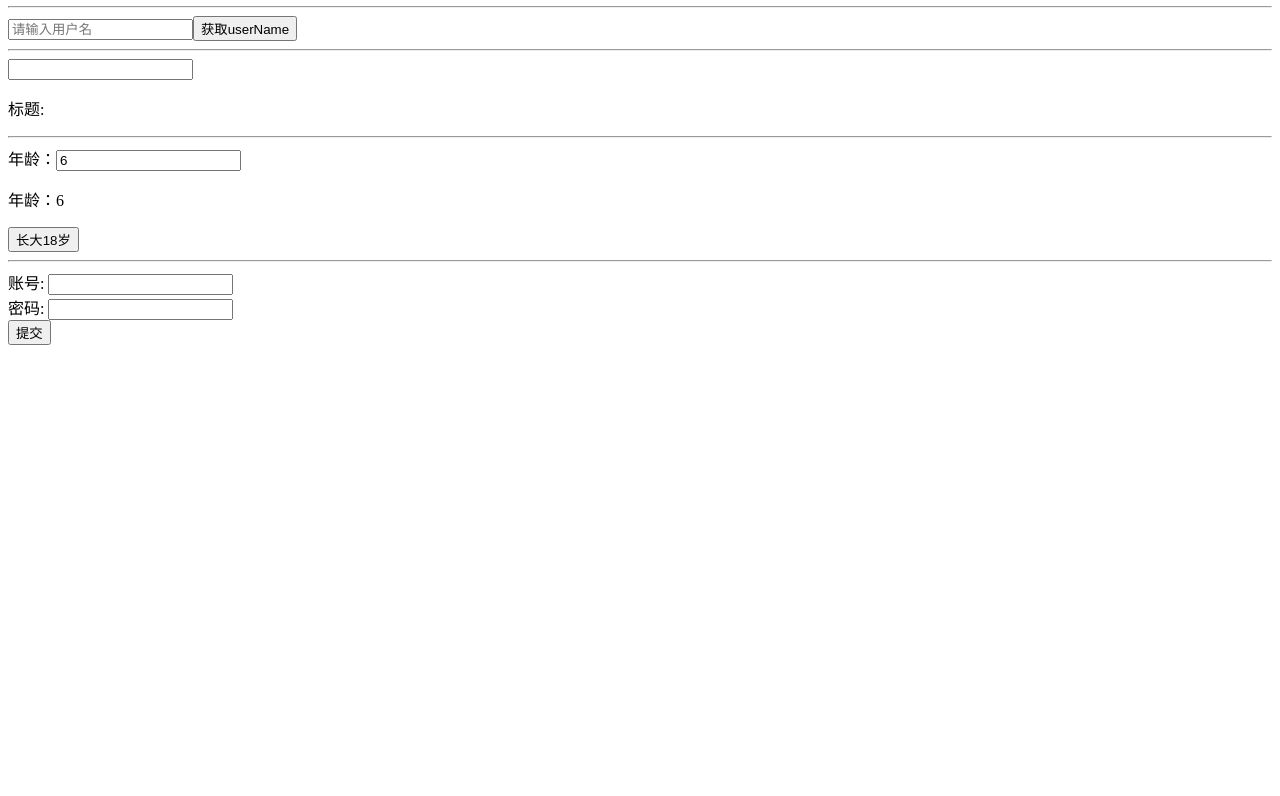
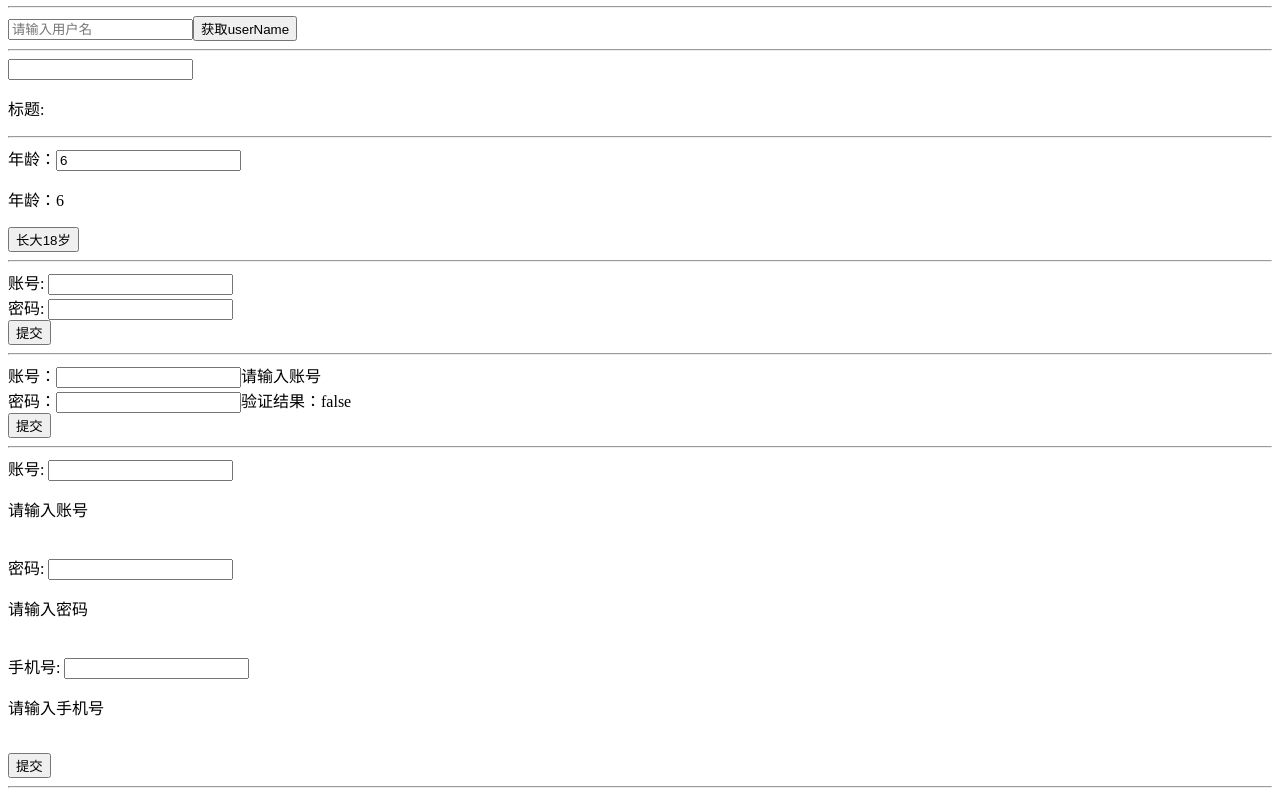
Before and after one commit to szlsay/STAngular, an Angular app: page / in a window 1280 px wide. Shown: the part 1260-2056 px from the top of the page. Before the commit the page ends 1613 px from the top, so only its background shows below. Built offline with nearby package versions, Linux system fonts and the light colour scheme.

Commit message:
fix:表单验证

```diff
--- a/src/app/sthome/sthome.component.html
+++ b/src/app/sthome/sthome.component.html
@@ -106,3 +106,38 @@
   <br>
   <button (click)="subFormFun()">提交</button>
 </form>
+<hr>
+
+<!-- 表单验证 -->
+<form  action="">
+  账号：<input required #nameInp="ngModel" type="text" [(ngModel)]="fromData.name" name="userName">
+  <span *ngIf="!nameInp.valid">请输入账号</span>
+  <br>
+  密码：<input required  #pasInp="ngModel" type="text" [(ngModel)]="fromData.password" name="password">
+  <span>验证结果：{{pasInp.valid }}</span>
+  <br>
+  <button (click)="subBtnFun(nameInp)">提交</button>
+</form>
+<hr>
+<!-- 自定义表单验证 -->
+<form [formGroup]="valiDataForm">
+  <label>
+    账号: <input required type="text" formControlName="userName">
+  </label>
+  <p *ngIf="valiDataForm.get('userName')?.errors?.['required']">请输入账号</p>
+  <p *ngIf="valiDataForm.get('userName')?.errors?.['minlength']?.requiredLength
+  ||valiDataForm.get('userName')?.errors?.['maxlength']?.requiredLength">账号长度在6-18位之间</p>
+  <br>
+  <label>
+    密码: <input type="password" formControlName="password">
+  </label>
+  <p *ngIf="valiDataForm.get('password')?.errors?.['msg']">{{valiDataForm.get('password')?.errors?.['msg']}}</p>
+  <br>
+  <label>
+    手机号: <input type="text" formControlName="phone">
+  </label>
+  <p *ngIf="valiDataForm.get('phone')?.errors?.['msg']">{{valiDataForm.get('phone')?.errors?.['msg']}}</p>
+  <br>
+  <button (click)="subvaliDataFormFun()">提交</button>
+</form>
+<hr>
--- a/src/app/sthome/sthome.component.ts
+++ b/src/app/sthome/sthome.component.ts
@@ -1,5 +1,5 @@
 import { Component, OnInit, Input, EventEmitter, Output } from '@angular/core';
-import { FormControl, FormGroup } from '@angular/forms';
+import { FormBuilder, FormControl, FormGroup, Validators } from '@angular/forms';
 
 @Component({
   selector: 'app-sthome',
@@ -37,7 +37,40 @@ export class STHomeComponent implements OnInit {
     password: new FormControl(''),
   });
 
-  constructor() { }
+  fromData={
+    name:'',
+    password:''
+  };
+
+  constructor(private fbCustom: FormBuilder) { }
+  valiDataForm:FormGroup = this.fbCustom.group({
+    userName: ['', [Validators.required,
+      Validators.maxLength(18),
+      Validators.minLength(6)]],
+    password: ['', [this.passWordVal]],
+    phone: ['', [Validators.required,this.phoneVal],]
+  });
+
+  passWordVal(password: FormControl):object{
+    let value = password.value || '';
+    if(!value){
+      return {msg:'请输入密码'}
+    }else{
+      const valid = value.match(/^(?![0-9]+$)(?![a-zA-Z]+$)[0-9A-Za-z]{6,20}$/);
+      return valid?{}:{msg:'密码至少包含 数字和英文，长度6-20'}
+    }
+  }
+
+  phoneVal(phone: FormControl): object {
+    const value = phone.value || '';
+    if(!value) return  {msg:'请输入手机号'}
+    const valid =  value.match(/[0-9]{11}/);
+    return valid ? {} :{msg:'手机号必须是11位数字'}
+  }
+
+  subvaliDataFormFun(){
+    console.log(this.valiDataForm.get('userName'));
+  }
 
   ngOnInit(): void {
   }
@@ -66,4 +99,8 @@ export class STHomeComponent implements OnInit {
   subFormFun(){
     console.log(this.loginForm.value)
   }
+
+  subBtnFun(obj:any){
+    console.log(obj);
+  }
 }
```
